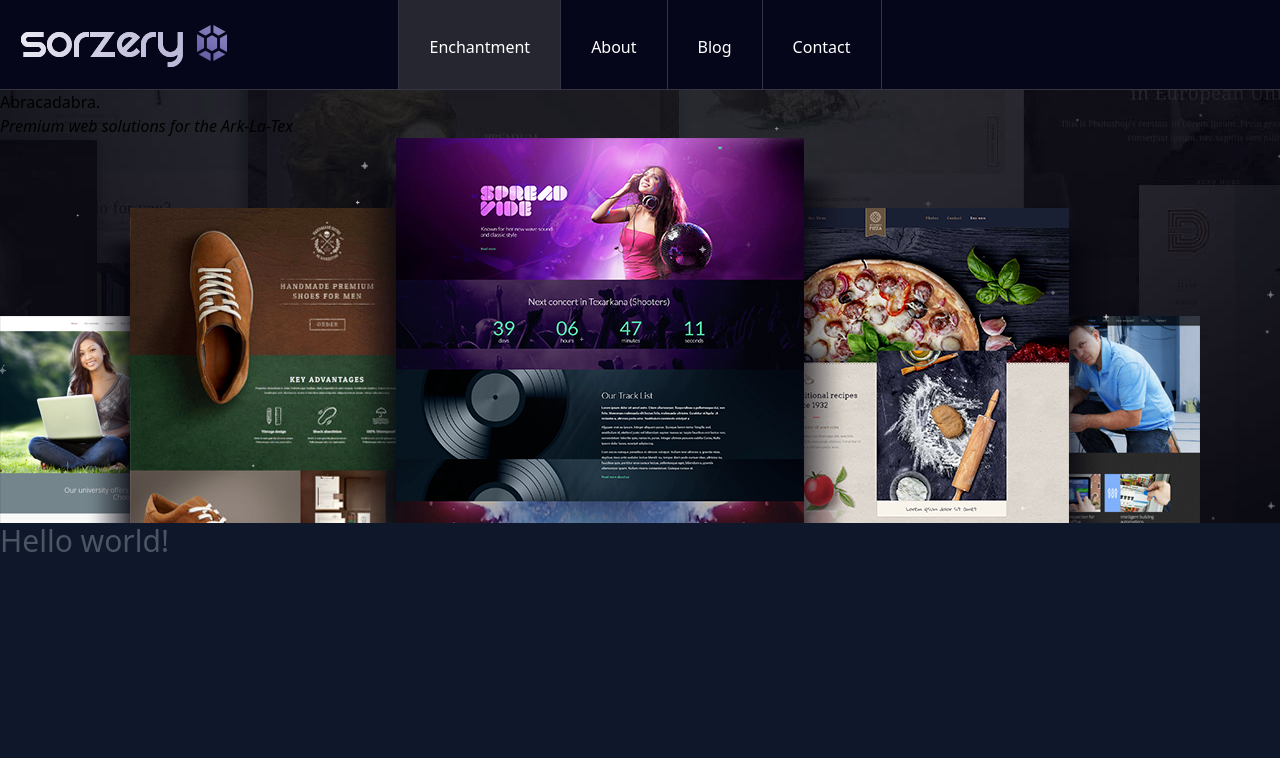
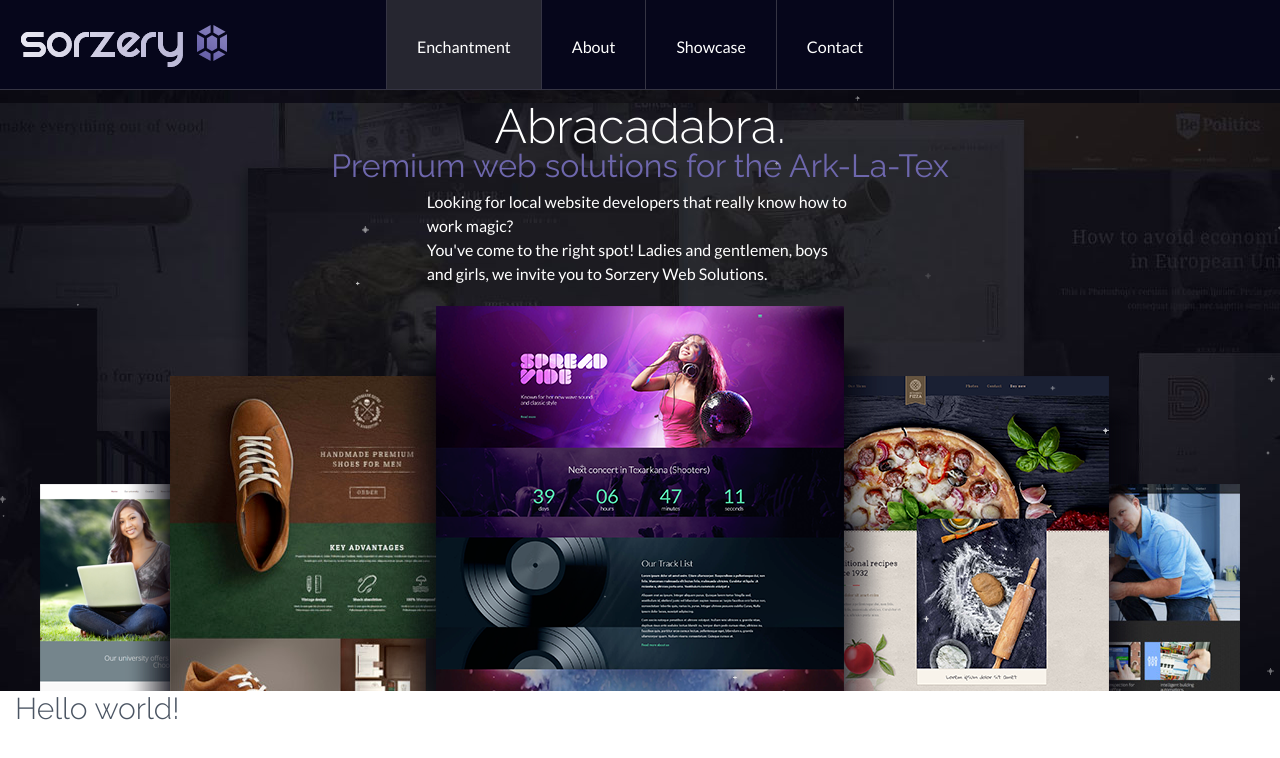
Before and after one commit to aigoodandy/sorzery, a website: page src/index.html in a window 1280 px wide. Drawn offline with nearby package versions, Linux system fonts and the light colour scheme.

Commit message:
Got hero

```diff
--- a/src/index.html
+++ b/src/index.html
@@ -6,20 +6,24 @@
   <link href="../dist/output.css" rel="stylesheet">
   <script src="https://ajax.googleapis.com/ajax/libs/jquery/2.1.3/jquery.min.js"></script>
   <script src="../js/jquery-canvas-sparkles.js"></script>
+  <link href="https://fonts.googleapis.com/css?family=Lato:400,700" rel="stylesheet">
+  <link href="https://fonts.googleapis.com/css?family=Raleway:300,400" rel="stylesheet">
+  <link rel="shortcut icon" href="../img/favicon.png" />
   <title>Tailwind 3 Build</title>
 </head>
-<body class="bg-slate-900">
+<body>
   <nav class="bg-navbg text-white border-b border-navborder">
     <img class="float-left mx-5 mt-6" src="../img/sorzery-logo-anim2.gif" />
-    <ul class="main-nav block border-l border-navborder w-fit mx-auto space-x-0"><li><a class="current" href="#">Enchantment</a></li><li><a href="#">About</a></li><li><a href="#">Blog</a></li><li><a href="#">Contact</a></li>
+    <ul class="main-nav block border-l border-navborder w-fit mx-auto space-x-0"><li><a class="current" href="#">Enchantment</a></li><li><a href="#">About</a></li><li><a href="#">Showcase</a></li><li><a href="#">Contact</a></li>
     </ul>
   </nav>
   <div class='sparkling' style='background-image: url(../img/abracadabra.jpg); background-position: bottom;'>
-    <div class='wrap white-text'>
-    <h1 class='center'>Abracadabra.</h1>
-    <h3 class='center'><em>Premium web solutions for the Ark-La-Tex</em></h3>
+    <div class='pt-3'>
+    <h1 class='text-center text-white'>Abracadabra.</h1>
+    <h3 class='text-center text-white'><em>Premium web solutions for the Ark-La-Tex</em></h3>
+    <p class='text-left text-white w-1/3 mx-auto mt-2'>Looking for local website developers that really know how to work magic?<br />You've come to the right spot! Ladies and gentlemen, boys and girls, we invite you to <span class="whitespace-nowrap">Sorzery Web Solutions</span>. </p>
     </div>
-    <img style='vertical-align: top;' src='../img/abracadabra-mockups.png' />
+    <img class="align-top mx-auto mt-5" src='../img/abracadabra-mockups.png' />
   </div>
   <h1 class="text-3xl text-gray-600">
     Hello world!
--- a/src/input.css
+++ b/src/input.css
@@ -1,6 +1,25 @@
 @tailwind base;
 @tailwind components;
 @tailwind utilities;
+
+HTML, BODY {
+    padding: 0;
+    margin: 0;
+    font-family: "Lato", sans-serif;
+    font-size: 16px;
+    height: 100%; }
+
+  H1, H2, H3, H4 {
+    font-family: "Raleway", sans-serif;
+    line-height: 1;
+    font-weight: 300;
+    margin: 0;
+    padding: 0 15px;
+    color: #3d3d3d; }
+    H1 em, H2 em, H3 em, H4 em {
+      color: #6e67ad;
+      font-style: normal;
+      font-weight: 500; }
 
 nav ul.main-nav li {
     padding: 0;
@@ -25,3 +44,14 @@ nav ul.main-nav li {
         nav ul.main-nav a.current {
             background: #262630;
         }
+H1 {
+  font-size: 48px; }
+
+H2 {
+  font-size: 36px; }
+
+H3 {
+  font-size: 32px; }
+
+H4 {
+  font-size: 24px; }
```
Also changed, not shown: dist/output.css, img/favicon.png (added).
